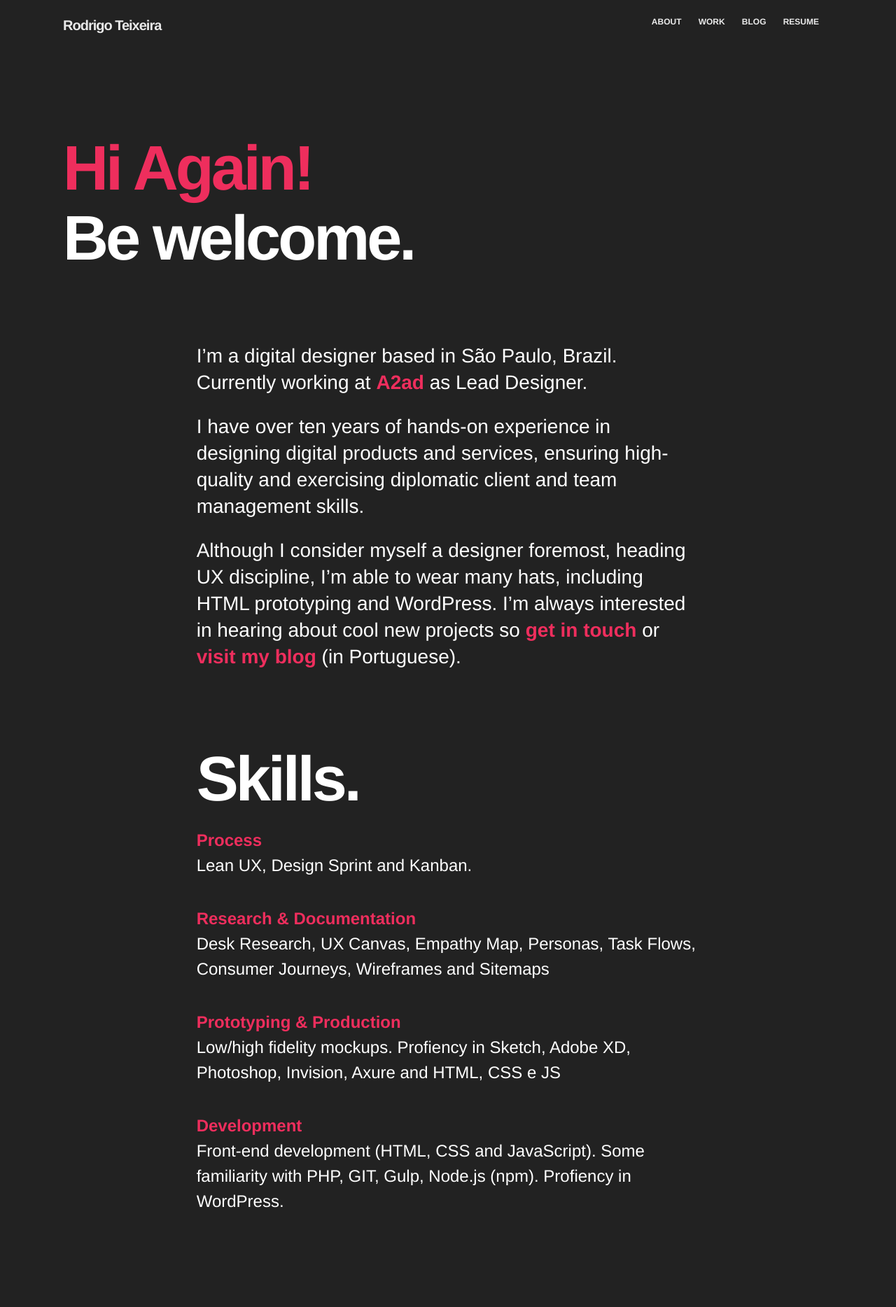
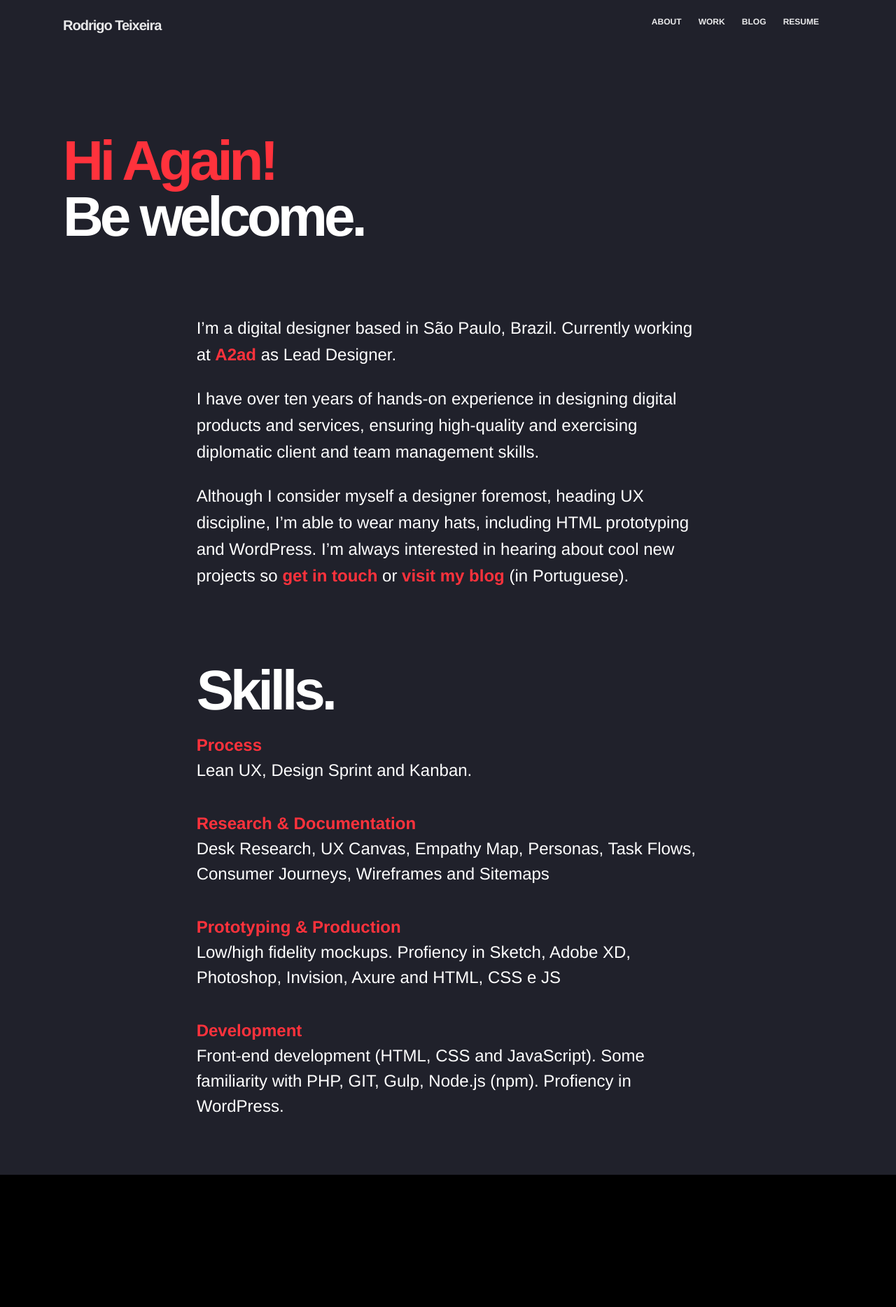
Before and after one commit to drigoteixeira/drigoteixeira.github.io, a Jekyll site: the page built from about/index.html, in a window 1280 px wide. Shown: the top 1868 px of the page at 70% size. Built offline with Jekyll 4.4.1, drawn with Linux system fonts in a browser that asks for light colours; nearby versions of some CDN libraries; some of the changed text lies outside the part shown.

Commit message:
Update homepage

```diff
--- a/_scss/buttons.scss
+++ b/_scss/buttons.scss
@@ -45,8 +45,8 @@
 input[type="reset"].button-primary,
 input[type="button"].button-primary {
     color: $white;
-    background-color: #EE2E5D;
-    border-color: #EE2E5D;
+    background-color: $red;
+    border-color: $red;
 }
 
 .button.button-primary:hover,
--- a/_scss/layout.scss
+++ b/_scss/layout.scss
@@ -9,12 +9,34 @@
   padding: 50px 0 0 0;
 }
 
+.process {
+  padding: 100px 0;
+}
+
+.discovery {
+  background: #000;
+  padding: 100px 0;
+}
+
+.defining {
+  background: $red;
+}
+
+.wireframing {
+  background: #000;
+}
+
+.desiging {
+  background: #666;
+}
+
+
 .home {
   background: #20212b;
 }
 
 .about {
-  background: #222;
+  background: #20212b;
   color: #fff;
 }
 
@@ -65,7 +87,7 @@
 }
 
 .jumbo p {
-  font-size: 28px;
+  font-size: 1.6em;
   line-height: 38px;
 }
 
--- a/_scss/typography.scss
+++ b/_scss/typography.scss
@@ -19,13 +19,41 @@
   line-height: 1.2;
 }
 
+.blog h1 {
+  margin-top: 0;
+}
+
+.masthead {
+  width: 100%;
+  padding: 100px 0;
+}
+
+.subheader {
+  text-transform: uppercase;
+  color: $gray-C;
+  font-size: 14px;
+  letter-spacing: 8px;
+  margin: 0 0 40px 0;
+}
+
 .highlight {
   font-family: 'Helvetica Neue', Arial, Verdana, sans-serif;
-  font-size: 90px;
+  font-size: 80px;
+  line-height: 80px;
+  color: $gray-3;
+  letter-spacing: -5px;
+  margin: 0 0 20px 0;
+}
+
+.highlights {
+  font-family: 'Helvetica Neue', Arial, Verdana, sans-serif;
+  font-size: 300px;
   line-height: 100px;
-  color: $gray-3;
-  letter-spacing: -4px;
+  color: $red;
+  letter-spacing: -25px;
+  text-align: center;
 }
+
 
 .highlight span {
   color: $red;
@@ -64,7 +92,6 @@
   margin-bottom: 20px;
   font-weight: 300;
 }
-
 
 
 .heading {
@@ -228,6 +255,12 @@
       font-size: 38px;
       text-align: left;
   }
+
+  .highlights {
+    font-size: 130px;
+    letter-spacing: -7px;
+  }
+
 }
 
 
--- a/_scss/variables.scss
+++ b/_scss/variables.scss
@@ -1,7 +1,7 @@
 /* VARIABLES */
 
 $white: #FFFFFF;
-$red: #EE2E5D;
+$red: #ff323c;
 $base-gray: #222222;
 $gray-E: #EEEEEE;
 $gray-C: #CCCCCC;
--- a/about/index.html
+++ b/about/index.html
@@ -21,6 +21,8 @@
 			<p>Although I consider myself a designer foremost, heading UX discipline, I’m able to wear many hats, including HTML prototyping and WordPress. I’m always interested in hearing about cool new projects so <a href="mailto:drigoteixeira@gmail.com">get in touch</a> or <a href="/blog/">visit my blog</a> (in Portuguese).</p>
 		</div>
 	</div>
+</div>
+<div class="container">
 	<div class="row">
 		<div class="eight columns jumbo offset-by-two">
 				<h2 class="highlight">Skills.</h2>
@@ -45,47 +47,87 @@
 				</dl>
 		</div>
 	</div>
+</div>
+<div class="discovery">
+	<div class="container process">
 		<div class="row">
-		<div class="eight columns jumbo offset-by-two">
-				<h2 class="highlight">My design process.</h2>
-				<dl>
-					<dt>1. Discovery</dt>
+			<div class="six columns">
+				<span class="subheader">Step one</span>
+				<h2 class="highlight">Discovery.</h2>
+			</div>
+			<div class="five columns">
+				<p>I’ll try out the existing product, if you have one, to get a better understanding of the product. I’ll try out the competitors’ products to see where we stand compared to them and how they’ve solved some of our common problems. This is to understand who and what we’re against and use it to position and improve our product.</p>
 
-					<dd>I’ll try out your existing product, if you have one, to get a better understanding of the product. I’ll try out your competitors’ products to see where we stand compared to them and how they’ve solved some of our common problems. This is to understand who and what we’re against and use it to position and improve our product.</dd>
+				<p>I’ll go through any information that can help me understand the users, their requirement and their behavior such as, survey results, customer feedback, app/site analytics reports, user testing videos, etc.</p>
+			</div>
+		</div>
+	</div>
+</div>
+<div class="defining">
+	<div class="container process">
+		<div class="row">
+			<div class="six columns">
+				<span class="subheader">Step Two</span>
+				<h2 class="highlight">Defining.</h2>
+			</div>
 
-					<dd>I’ll go through any information that can help me understand the users, their requirement and their behavior such as, survey results, customer feedback, app/site analytics reports, user testing videos, etc.</dd>
+			<div class="six columns">
 
-					<dt>2. Defining</dt>
+				<p>With the insights I gather in the previous phase I’ll assess how best the features/functionality you’re planning to implement would add to the user experience of the product and help achieve our goals and our users’ goals. I’ll propose my ideas and concerns, if any. After discussion, together we’ll freeze the goals and the features for the project. Next we’ll define the priorities of user tasks (for apps) and content (for websites):</p>
 
-					<dd>With the insights I gather in the previous phase I’ll assess how best the features/functionality you’re planning to implement would add to the user experience of the product and help achieve our goals and our users’ goals. I’ll propose my ideas and concerns, if any. After discussion, together we’ll freeze the goals and the features for the project.</dd>
+				<p>For apps, I’ll create a use case diagram, a spreadsheet that lists the tasks and the paths a user can take to complete the tasks. We’ll prioritize the use cases into high, medium and low. The goal is to structure the app in such a way that a user can complete the highest priority tasks in minimum number of steps.</p>
 
-					<dd>Next we’ll define the priorities of user tasks (for apps) and content (for websites):</dd>
+				<p>For websites I’ll create a rough site map that gives a bird’s eye view of the organization of content.</p>
+			</div>
+		</div>
+	</div>
+</div>
+<div class="wireframing">
+	<div class="container process">
+		<div class="row">
+			<div class="six columns">
+				<span class="subheader">Step three</span>
+				<h2 class="highlight">Wireframing</h2>
+			</div>
+			<div class="six columns">
+				<p>In this phase we’ll nail down the best way to organize information across the screens, within the screen, how to navigate between screens and how the product would respond to user actions.</p>
 
-					<dd>For apps, I’ll create a use case diagram, a spreadsheet that lists the tasks and the paths a user can take to complete the tasks. We’ll prioritize the use cases into high, medium and low. The goal is to structure the app in such a way that a user can complete the highest priority tasks in minimum number of steps.</dd>
+				<p>I’ll begin by sketching the pages. I’ll explore a lot of possible ideas for layout, navigation and interaction. Then I’ll go through them with a critical eye to weigh them against our requirement, platform-specific design guidelines, established design patterns, basic design principles and our constraints to decide on the best.</p>
 
-					<dd>For websites I’ll create a rough site map that gives a bird’s eye view of the organization of content.</dd>
+				<p>Then I’ll create wireframes and send them to you. The wireframes will also contain notes on interaction and any other minutiae that should reach you and the developers. Usually I don’t communicate via sketches but if you’re hard-pressed for time I may send the sketches instead of wireframes.</p>
 
-					<dt>3. Designing the works</dt>
+				<p>If the app is simple I’ll create a wireflow that shows the navigation between screens—where a link leads to, what happens when you click a button, etc.</p>
 
-					<dd>In this phase we’ll nail down the best way to organize information across the screens, within the screen, how to navigate between screens and how the product would respond to user actions.</dd>
+				<p>If the app is complex it might be difficult to understand the flow using the wireframes alone. So, I’ll create a clickable prototype using the wireframes so that we can be sure that the app works the way we want. If you have access to users you can also show the prototypes to users and test the design.</p>
+			</div>
 
-					<dd>I’ll begin by sketching the pages. I’ll explore a lot of possible ideas for layout, navigation and interaction. Then I’ll go through them with a critical eye to weigh them against our requirement, platform-specific design guidelines, established design patterns, basic design principles and our constraints to decide on the best.</dd>
-
-					<dd>Then I’ll create wireframes and send them to you. The wireframes will also contain notes on interaction and any other minutiae that should reach you and the developers. Usually I don’t communicate via sketches but if you’re hard-pressed for time I may send the sketches instead of wireframes.</dd>
-
-					<dd>If the app is simple I’ll create a wireflow that shows the navigation between screens—where a link leads to, what happens when you click a button, etc.</dd>
-
-					<dd>If the app is complex it might be difficult to understand the flow using the wireframes alone. So, I’ll create a clickable prototype using the wireframes so that we can be sure that the app works the way we want. If you have access to users you can also show the prototypes to users and test the design.</dd>
-
-					<dt>4. Designing the looks</dt>
-
-					<dd>Once we’re satisfied with the way the product would work, we’ll have to establish a visual style that is appropriate for the app and its users, and also agreeable to you. To get a feel for your preferred visual style I’d ask you to send me samples of designs that you like. Then I’ll flesh out the visuals of one or more key pages/screens using appropriate colors, typography, and icons. Once we agree on a visual style I’ll design the remaining screens in the same visual style.</dd>
-
-					<dt>5. Delivering and iterating</dt>
-
-					<dd>Once you’re happy with the design I’ll send you the final deliverables and communicate the design decisions in such a way that your development team can understand and implement. The final deliverables usually are:</dd>
-
-				</dl>
+		</div>
+	</div>
+</div>
+<div class="desiging">
+	<div class="container process">
+		<div class="row">
+			<div class="six columns">
+				<span class="subheader">Step four</span>
+				<h2 class="highlight">Designing</h2>
+			</div>
+			<div class="six columns">
+				<p>Once we’re satisfied with the way the product would work, we’ll have to establish a visual style that is appropriate for the app and its users, and also agreeable to you. To get a feel for your preferred visual style I’d ask you to send me samples of designs that you like. Then I’ll flesh out the visuals of one or more key pages/screens using appropriate colors, typography, and icons. Once we agree on a visual style I’ll design the remaining screens in the same visual style.</p>
+			</div>
+		</div>
+	</div>
+</div>
+<div class="iterating">
+	<div class="container process">
+		<div class="row">
+			<div class="six columns">
+				<span class="subheader">Step five and repeat</span>
+				<h2 class="highlight">Delivering and iterating</h2>
+			</div>
+			<div class="six columns">
+				<p>Once you’re happy with the design I’ll send you the final deliverables and communicate the design decisions in such a way that your development team can understand and implement. The final deliverables usually are: PNG, JPG's Invision Prototype.</p>
+			</div>
+		</div>
 	</div>
 </div>
 	<a href="#" id="back-to-top" title="Back to top">&uarr;</a>
--- a/js/scripts.js
+++ b/js/scripts.js
@@ -46,10 +46,27 @@
         });
     });
 
-    WebFont.load({
-        google: {
-            families: ['Oswald:200,300,400,500,600,700']
-        }
-    });
+    (function(){
+
+    // List your words here:
+    var words = [
+        'Olá!',
+        '¡Hola!',
+        'Bonjour',
+        'Ciao',
+        'Hallo',
+        'こんにちは',
+        '嗨',
+        'привет',
+        ], i = 0;
+
+    setInterval(function(){
+        $('#tag').fadeOut(function(){
+            $(this).html(words[i=(i+1)%words.length]).fadeIn();
+        });
+       // 2 seconds
+    }, 1500);
+
+})();
 
 });
```
Also changed, not shown: index.html (+6 -6 lines). Lines whose indentation alone changed are shown as unchanged.
